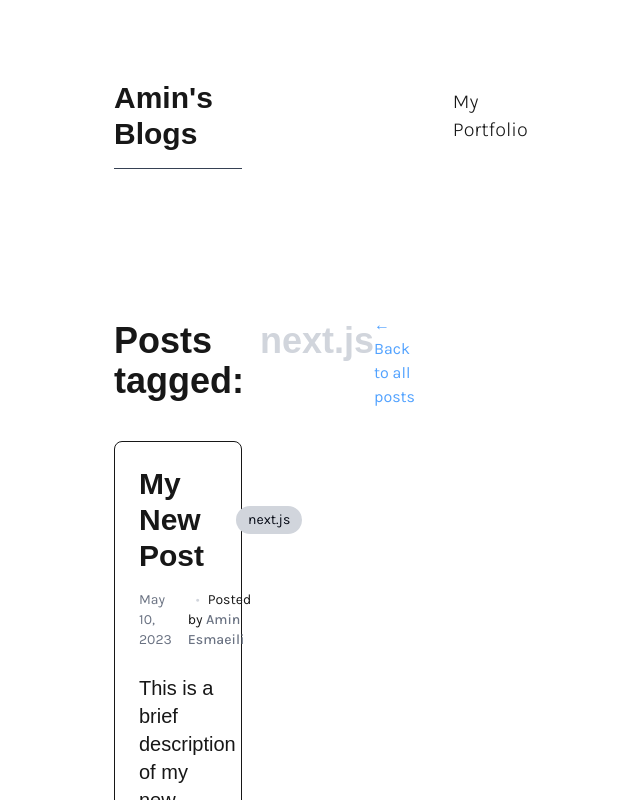
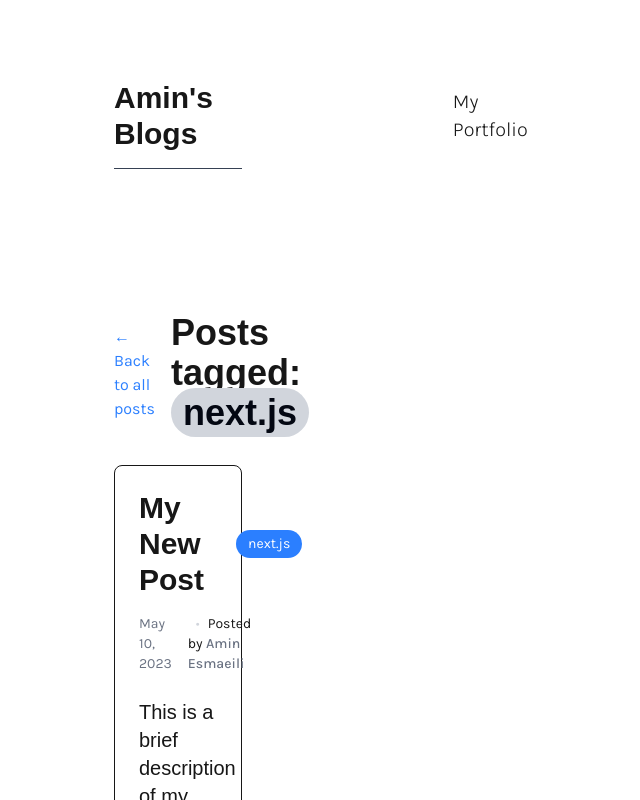
Before and after one commit to Aminesmaeili79/Blog, a Next.js app: page /tags/next.js in a window 1280 px wide. Shown: the top 800 px of the page, without its empty margins (462-1102 px from the left). Built offline with nearby package versions, Linux system fonts and the light colour scheme.

Commit message:
Fix type error of tags page

```diff
--- a/src/app/tags/[tag]/page.tsx
+++ b/src/app/tags/[tag]/page.tsx
@@ -3,7 +3,15 @@ import path from 'path';
 import matter from 'gray-matter';
 import Link from 'next/link';
 
-// Generate static params for all tags
+// Define the type for your frontMatter
+type PostFrontMatter = {
+    title: string;
+    date?: string;
+    excerpt?: string;
+    tags?: string[];
+    [key: string]: any;
+};
+
 export async function generateStaticParams() {
     const files = fs.readdirSync(path.join(process.cwd(), 'posts'));
 
@@ -27,8 +35,9 @@ export async function generateStaticParams() {
     }));
 }
 
-export default function TagPage({ params }: { params: { tag: string } }) {
-    const { tag } = params;
+// Use 'any' type to bypass the type checking, similar to what we did for the [slug] page
+export default async function TagPage({ params }: any) {
+    const tag = params.tag;
 
     // Get files from the posts directory
     const files = fs.readdirSync(path.join(process.cwd(), 'posts'));
@@ -64,11 +73,11 @@ export default function TagPage({ params }: { params: { tag: string } }) {
 
     return (
         <div className="w-full mb-36">
-            <div className="flex items-center justify-between mb-8">
-                <h1 className="poppins text-4xl font-bold flex gap-4">Posts tagged: <span className="text-gray-300">{tag}</span></h1>
-                <Link href="/" className="text-blue-400 hover:underline hover:text-blue-300 flex items-center">
+            <div className="flex items-center gap-4 mb-8">
+                <Link href="/" className="text-blue-500 hover:underline">
                     &larr; Back to all posts
                 </Link>
+                <h1 className="poppins text-4xl font-bold">Posts tagged: <span className="bg-gray-300 text-gray-950 px-3 py-1 rounded-full">{tag}</span></h1>
             </div>
 
             {sortedPosts.length === 0 ? (
@@ -87,7 +96,7 @@ export default function TagPage({ params }: { params: { tag: string } }) {
                                                 href={`/tags/${postTag}`}
                                                 className={`px-3 py-1 rounded-full text-sm ${
                                                     postTag === tag
-                                                        ? 'bg-gray-300 hover:bg-gray-200 text-gray-950'
+                                                        ? 'bg-blue-500 text-white'
                                                         : 'bg-gray-300 hover:bg-gray-200 text-gray-950'
                                                 }`}
                                             >
```
